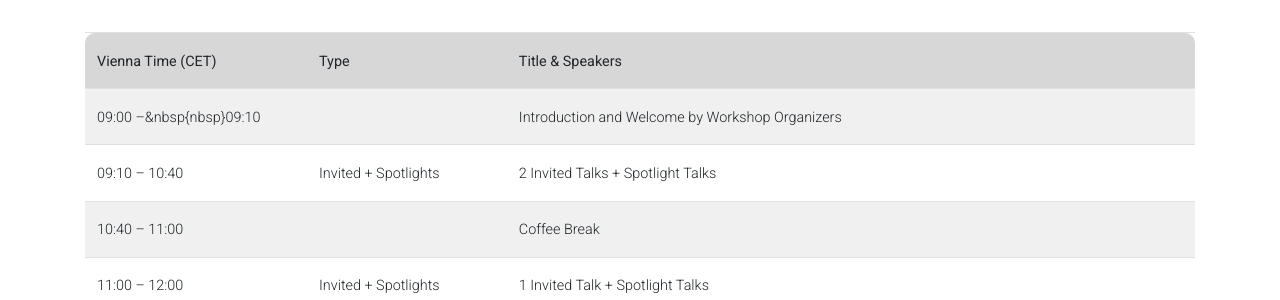
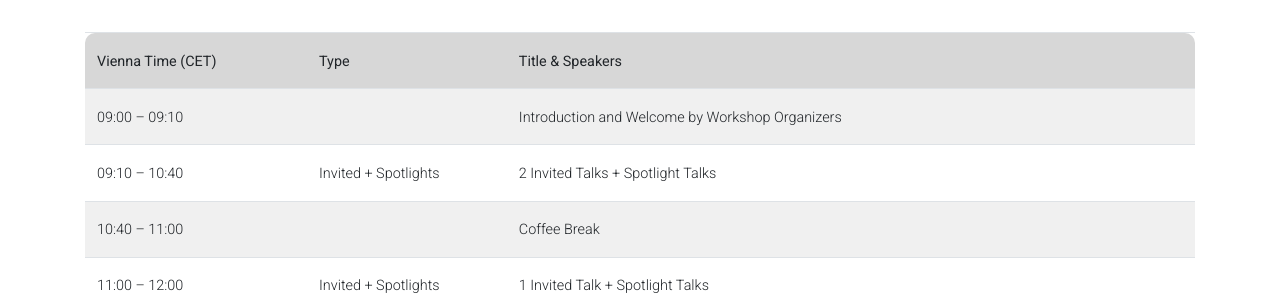
Before and after one commit to xplore-workshop/xplore-workshop.github.io, a Jekyll site: the page built from _pages/schedule.md, in a window 1280 px wide and 942 px high. Shown: the part 176-476 px from the top of the window. Built offline with Jekyll 4.4.1, drawn with Linux system fonts in a browser that asks for light colours; a style sheet for code colours, icons or effects is not loaded.

Commit message:
updated schedule

```diff
--- a/_pages/schedule.md
+++ b/_pages/schedule.md
@@ -18,7 +18,7 @@ nav_order: 2
   </tr>
 
   <tr class="header" style="background-color:rgb(240, 240, 240);">
-    <td>09:00&nbsp;–&nbsp{nbsp}09:10</td>
+    <td>09:00&nbsp;–&nbsp;09:10</td>
     <td></td>
     <td>Introduction and Welcome by Workshop Organizers</td>
   </tr>
```
